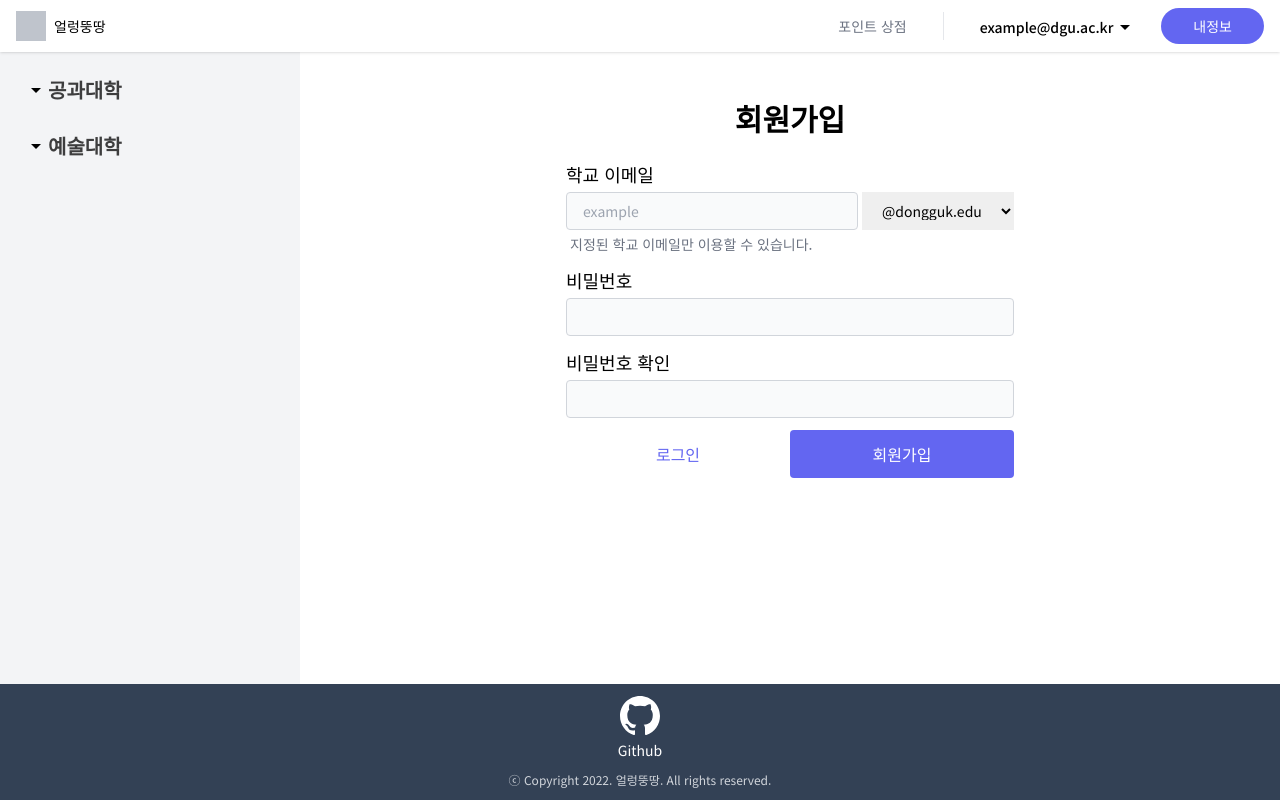
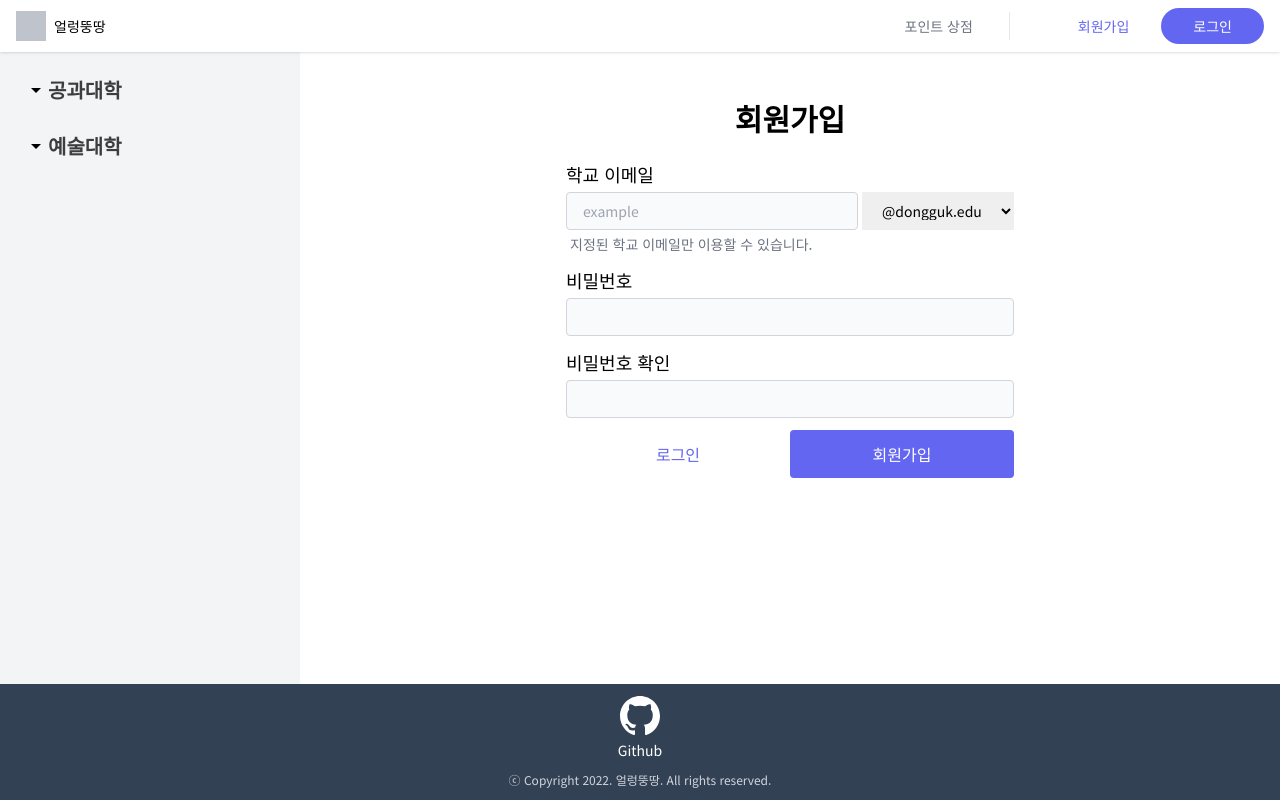
Before and after one commit to SWEngineering-Daze/rewards-based-QnA-flatform-for-undergraduate, a Nuxt app in the folder client/: page /auth/register in a window 1280 px wide. Built offline with nearby package versions, Linux system fonts and the light colour scheme.

Commit message:
Sprint 1-2 (test) (#3)
* 헤더 기본 상태 비로그인

* axios 설치 & axios 플러그인

* 회원가입 프로세스 테스트 1

```diff
--- a/client/components/TheHeader.vue
+++ b/client/components/TheHeader.vue
@@ -1,8 +1,9 @@
 <script lang="ts" setup>
 import { Menu, MenuButton, MenuItems } from '@headlessui/vue';
 
-const user = {
-  email: 'example@dgu.ac.kr',
+const auth = {
+  loggedIn: false,
+  user: null,
 };
 </script>
 
@@ -22,10 +23,11 @@ const user = {
       <span class="divider"></span>
 
       <!-- dropdown -->
+      <template v-if="auth.loggedIn">
         <ClientOnly>
           <Menu as="div" class="relative">
             <MenuButton class="inline-flex items-center">
-            <span class="hidden sm:inline text-sm font-medium">{{ user.email }}</span>
+              <span class="hidden sm:inline text-sm font-medium">{{ auth.user.email }}</span>
               <img class="inline sm:hidden w-6" src="@/assets/img/user.svg" />
               <img class="w-6" src="@/assets/img/dropdown.svg" />
             </MenuButton>
@@ -58,7 +60,12 @@ const user = {
           </Menu>
         </ClientOnly>
 
-      <NuxtLink class="btn btn-indigo ml-6 hidden sm:inline-block">내정보</NuxtLink>
+        <NuxtLink class="btn btn-indigo ml-6 hidden sm:inline-block" to="/profile">내정보</NuxtLink>
+      </template>
+      <template v-else>
+        <NuxtLink class="btn btn-link hidden sm:inline-block" to="/auth/register">회원가입</NuxtLink>
+        <NuxtLink class="btn btn-indigo hidden sm:inline-block" to="/auth/login">로그인</NuxtLink>
+      </template>
     </div>
   </header>
 </template>
--- a/client/package.json
+++ b/client/package.json
@@ -21,6 +21,7 @@
   },
   "dependencies": {
     "@headlessui/vue": "^0.0.0-insiders.f66f492",
+    "axios": "^1.1.3",
     "dayjs": "^1.11.6"
   }
 }
--- a/client/pages/auth/register.vue
+++ b/client/pages/auth/register.vue
@@ -1,11 +1,30 @@
 <script lang="ts" setup>
+const { $axios } = useNuxtApp();
+
 const email = ref('');
 const emailSuffix = ref('@dongguk.edu');
 const password = ref('');
 const passwordConfirmation = ref('');
 
-function submit() {
-  alert(`submit with '${email.value + emailSuffix.value}' and '${password.value}' and '${passwordConfirmation.value}'`);
+const loading = ref(false);
+
+async function submit() {
+  const credentials = {
+    email: email.value + emailSuffix.value,
+    password: password.value,
+  };
+
+  try {
+    loading.value = true;
+
+    const { data } = await $axios.post('/auth/signup', credentials);
+
+    console.log(data, credentials);
+  } catch (e) {
+    console.log(e, e.response);
+  } finally {
+    loading.value = false;
+  }
 }
 </script>
 
@@ -34,7 +53,7 @@ function submit() {
       </div>
       <div class="flex">
         <NuxtLink class="btn btn-link flex-1" to="/auth/login">로그인</NuxtLink>
-        <button class="btn btn-primary flex-1" type="submit">회원가입</button>
+        <button class="btn btn-primary flex-1" type="submit" :disabled="loading">{{ loading ? '로딩중..' : '회원가입' }}</button>
       </div>
     </form>
   </div>
--- /dev/null
+++ b/client/pages/auth/verify.vue
@@ -0,0 +1,31 @@
+<script lang="ts" setup>
+const { $axios } = useNuxtApp();
+const route = useRoute();
+const router = useRouter();
+
+const token = route.query.token as string;
+
+async function requestVerify() {
+  try {
+    const { data } = await $axios.post('/auth/verifyUser', {
+      signupToken: token,
+    });
+
+    alert('성공!' + data);
+    console.log(data);
+    router.replace('/auth/login');
+  } catch (e) {
+    alert('오류!' + e.response);
+    console.log(e, e.response);
+    router.replace('/');
+  }
+}
+
+requestVerify();
+</script>
+
+<template>
+  <div>
+    {{ token }}
+  </div>
+</template>
--- /dev/null
+++ b/client/plugins/axios.ts
@@ -0,0 +1,21 @@
+import axios from 'axios';
+import type { AxiosInstance } from 'axios';
+
+export default defineNuxtPlugin(nuxtApp => {
+  const instance = axios.create({
+    baseURL: 'https://api.sw.bisue.shop',
+  });
+
+  nuxtApp.provide('axios', instance);
+});
+
+declare module '#app' {
+  interface NuxtApp {
+    $axios: AxiosInstance;
+  }
+}
+declare module '@vue/runtime-core' {
+  interface ComponentCustomProperties {
+    $axios: AxiosInstance;
+  }
+}
```
Also changed, not shown: 1 other file (tests, documents, lock files or other folders). Lines whose indentation alone changed are shown as unchanged.
